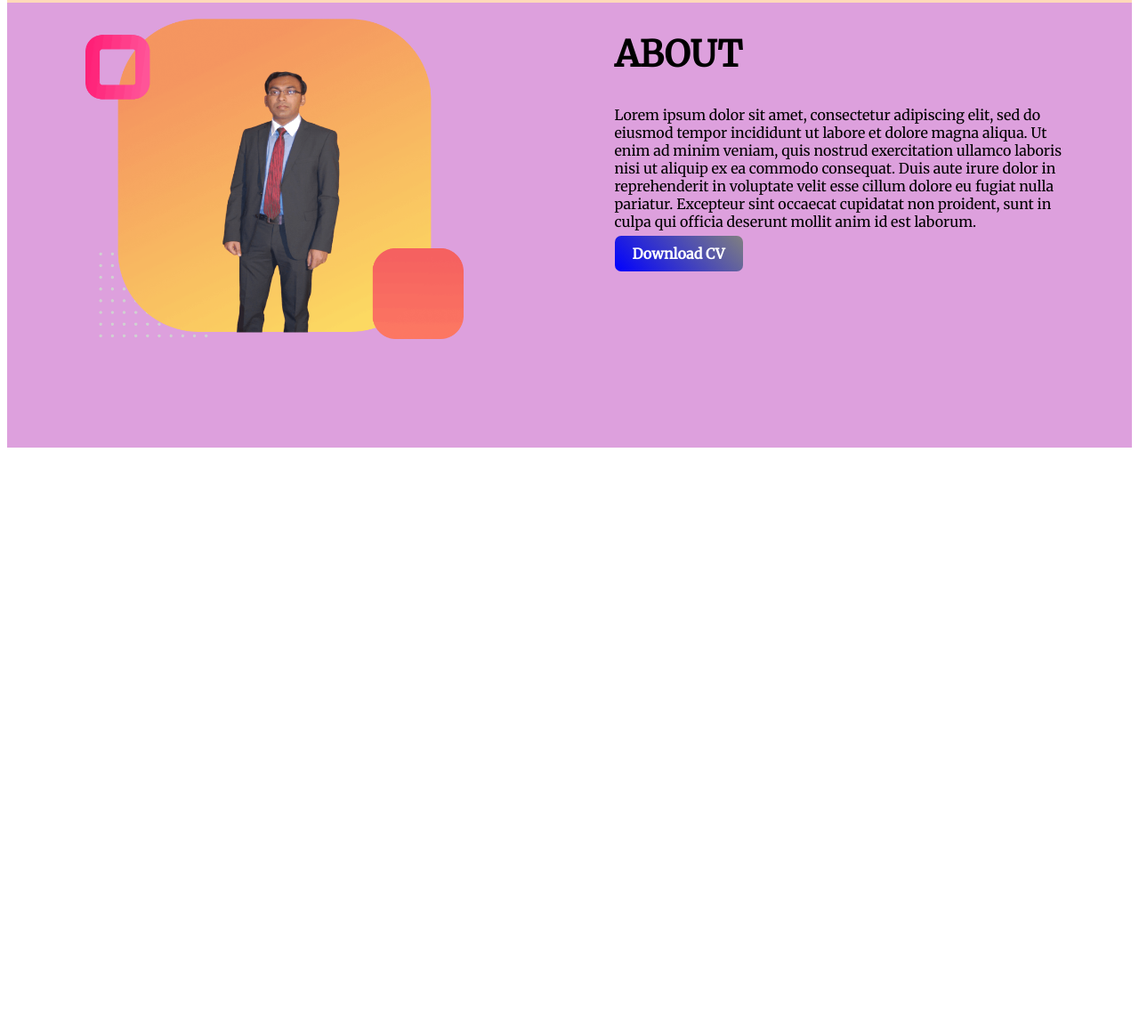
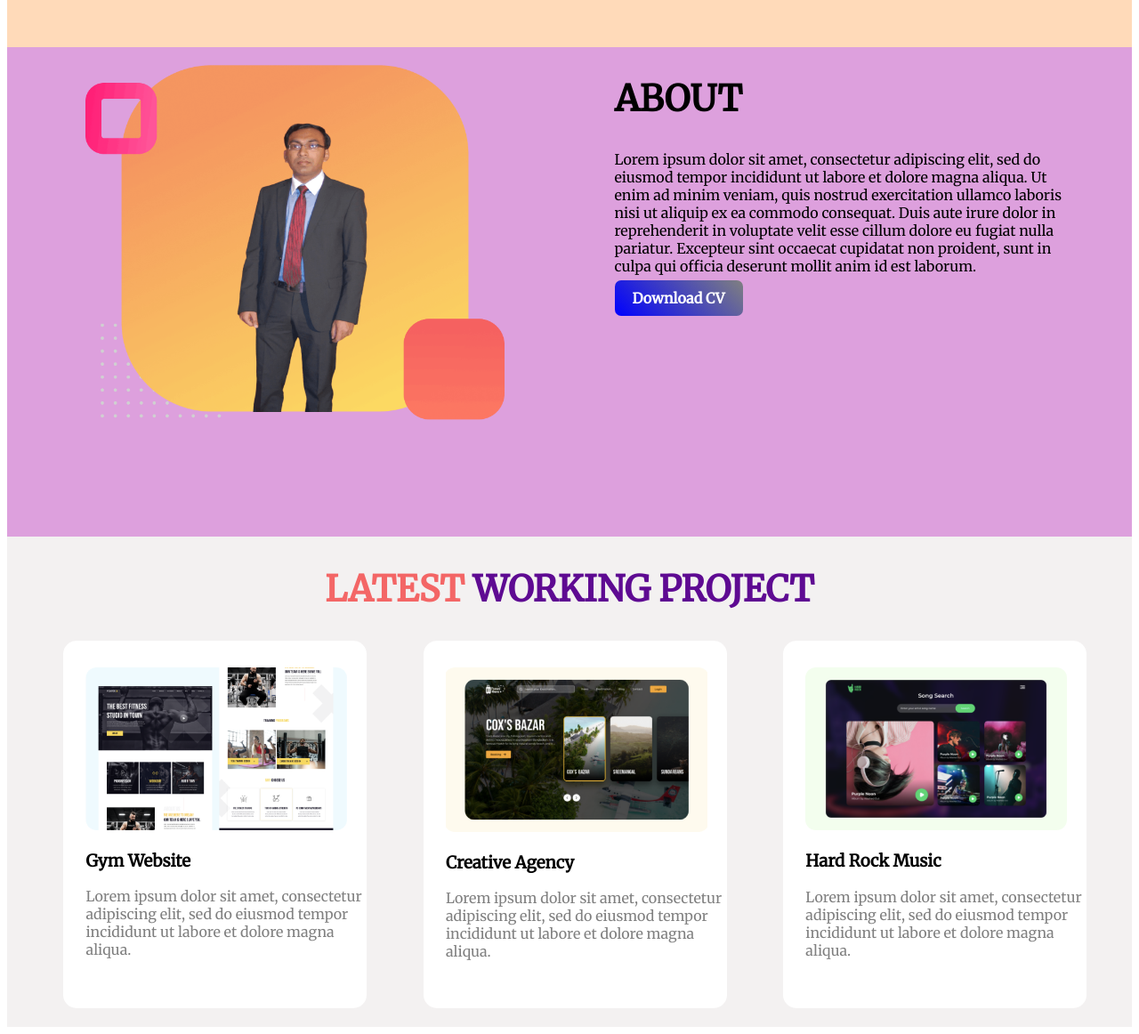
Before and after one commit to debrajdas8982/Personal-Website, a plain HTML site: page index.html in a window 1280 px wide. Shown: the part 549-1711 px from the top of the page at 89% size. Before the commit the page ends 1060 px from the top, so only its background shows below. Drawn offline with Linux system fonts and the light colour scheme.

Commit message:
second part commit

```diff
--- a/index.html
+++ b/index.html
@@ -1,5 +1,6 @@
 <!DOCTYPE html>
 <html lang="en">
+
 <head>
     <meta charset="UTF-8">
     <meta name="viewport" content="width=device-width, initial-scale=1.0">
@@ -8,6 +9,7 @@
     <link rel="preconnect" href="https://fonts.gstatic.com">
     <link href="https://fonts.googleapis.com/css2?family=Merriweather&display=swap" rel="stylesheet">
 </head>
+
 <body>
     <nav>
         <ul>
@@ -19,36 +21,79 @@
     </nav>
 
     <header>
-
         <section class="top_part">
 
             <div class="half_part">
                 <h1> <span class="gray_font">HELLO, I'M</span></h1>
                 <h1><span class="orange_font">DEBRAJ DAS</span></h1>
-            <p>My Goal is to become a good and professional Web developer.</p>
-           <a class="button_link" target="_blank" href="https://www.linkedin.com/in/debraj-das-1a714433/">Hire Me</a>
+                <p>My Goal is to become a good and professional Web developer.Inorder to achieve this goal I am doing a web development
+                    course under the supervision of Jhankar Mahbub Sir. I guess this course will give the opportunity to learn web development
+                    in a good way.
+                </p>
+                <a class="button_link" target="_blank" href="https://www.linkedin.com/in/debraj-das-1a714433/">Hire
+                    Me</a>
             </div>
+
             <div class="half_part">
                 <img src="images/image_1.png" alt="">
+            </div>
 
-        </div>
         </section>
 
         <section class="bottom_part">
+
             <div class="half_part">
                 <img src="images/image_2.png" alt="">
             </div>
 
             <div class="half_part">
                 <h2>ABOUT</h2>
-    <p>Lorem ipsum dolor sit amet, consectetur adipiscing elit, sed do eiusmod tempor incididunt ut labore et dolore magna aliqua. Ut enim ad minim veniam, quis nostrud exercitation ullamco laboris nisi ut aliquip ex ea commodo consequat. Duis aute irure dolor in reprehenderit in voluptate velit esse cillum dolore eu fugiat nulla pariatur. Excepteur sint occaecat cupidatat non proident, sunt in culpa qui officia deserunt mollit anim id est laborum.</p>
+                <p>Lorem ipsum dolor sit amet, consectetur adipiscing elit, sed do eiusmod tempor incididunt ut labore
+                    et dolore magna aliqua. Ut enim ad minim veniam, quis nostrud exercitation ullamco laboris nisi ut
+                    aliquip ex ea commodo consequat. Duis aute irure dolor in reprehenderit in voluptate velit esse
+                    cillum dolore eu fugiat nulla pariatur. Excepteur sint occaecat cupidatat non proident, sunt in
+                    culpa qui officia deserunt mollit anim id est laborum.</p>
 
-    <a class="button_link" translate="_blank" href="https://www.linkedin.com/in/debraj-das-1a714433/"> Download CV</a>
+                <a class="button_link" translate="_blank" href="https://www.linkedin.com/in/debraj-das-1a714433/">
+                    Download CV</a>
             </div>
 
         </section>
-
     </header>
 
+    <main>
+        <section class="latest_work">
+            <h2> <span class="project_font">LATEST </span> <span class="project_font1">WORKING PROJECT</span> </h2>
+
+            <div class="half_part work_area">
+
+                <img class="image_edit" src="images/image_3.png" alt="">
+                <h3>Gym Website</h3>
+                <p class="color_text">Lorem ipsum dolor sit amet, consectetur adipiscing elit, sed do eiusmod tempor incididunt ut labore
+                    et dolore magna aliqua.</p>
+            </div>
+
+            <div class="half_part work_area">
+
+                <img class="image_edit" src="images/image_4.png" alt="">
+                <h3>Creative Agency</h3>
+                <p class="color_text">
+                    Lorem ipsum dolor sit amet, consectetur adipiscing elit, sed do eiusmod tempor incididunt ut labore
+                    et dolore magna aliqua. </p>
+
+            </div>
+            <div class="half_part work_area">
+
+                <img class="image_edit" src="images/image_5.png" alt="">
+                <h3>Hard Rock Music</h3>
+                <p class="color_text">
+                    Lorem ipsum dolor sit amet, consectetur adipiscing elit, sed do eiusmod tempor incididunt ut labore
+                    et dolore magna aliqua. </p>
+
+            </div>
+        </section>
+    </main>
+
 </body>
+
 </html>
--- a/style.css
+++ b/style.css
@@ -47,11 +47,11 @@ h2{
 }
 
 .half_part img{
-    width: 84%;
+    width: 93%;
 }
 
 section{
-    height: 500px;
+    height: 550px;
 
 }
 
@@ -61,3 +61,41 @@ section{
 .bottom_part{
  background-color: plum;
 }
+
+.project_font{
+
+    color: rgb(243, 102, 102);
+
+}
+.project_font1{
+
+    color: rgb(94, 10, 146);
+}
+.latest_work h2{
+    text-align: center;
+
+}
+
+.latest_work{
+    background-color: rgb(243, 241, 241);
+    padding-top: 1px;
+}
+
+.work_area{
+
+    border-radius: 15px;
+    background-color: white;
+    width: 25%;
+    height: 75%;
+
+}
+
+.color_text{
+    color:grey;
+}
+
+.image_edit{
+
+    padding-top: 30px;
+
+   }
```
Lines whose indentation alone changed are shown as unchanged.
